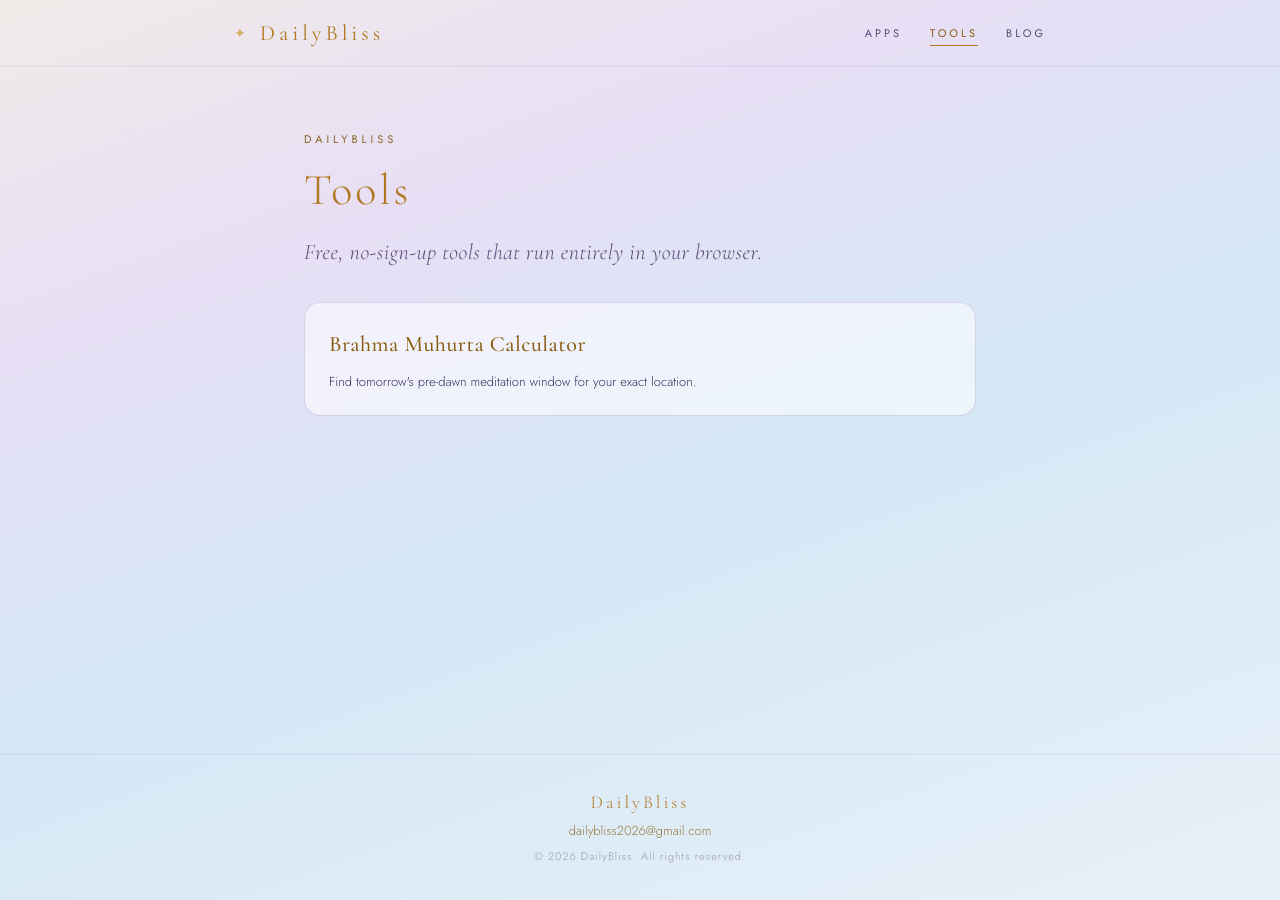
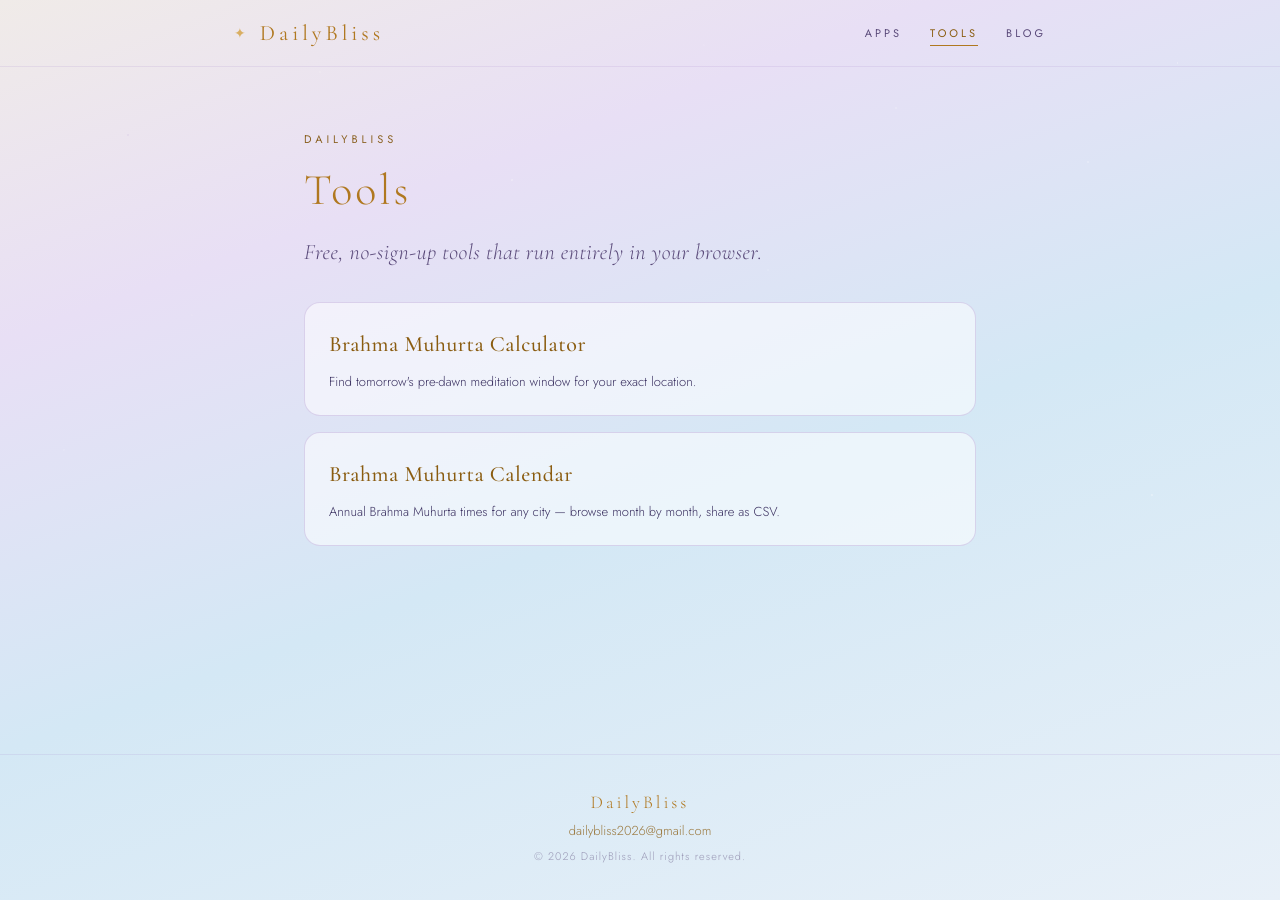
Before and after one commit to dailybliss/dailybliss.github.io, a Jekyll site: the page built from tools/index.html, in a window 1280 px wide. Built offline with Jekyll 4.4.1, drawn with Linux system fonts in a browser that asks for light colours.

Commit message:
Add files via upload

```diff
--- a/tools/index.html
+++ b/tools/index.html
@@ -18,5 +18,11 @@ description: Free interactive tools for your spiritual practice.
         <p>Find tomorrow's pre-dawn meditation window for your exact location.</p>
       </a>
     </li>
+    <li>
+      <a href="{{ '/tools/brahma-muhurta-calendar/' | relative_url }}">
+        <h3>Brahma Muhurta Calendar</h3>
+        <p>Annual Brahma Muhurta times for any city — browse month by month, share as CSV.</p>
+      </a>
+    </li>
   </ul>
 </article>
```
